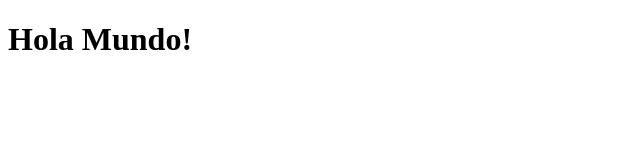
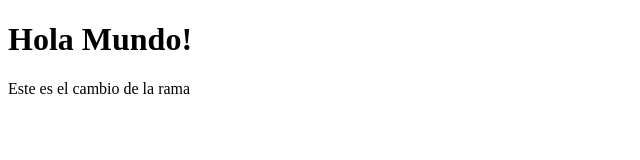
Before and after one commit to PedroOllero/practica0, a plain HTML site: page index.html in a window 1280 px wide. Shown: the whole page, without its empty margins (0-640 px from the left). Drawn offline with Linux system fonts and the light colour scheme.

Commit message:
se añade parrafo

```diff
--- a/index.html
+++ b/index.html
@@ -7,5 +7,6 @@
 </head>
 <body>
     <h1>Hola Mundo!</h1>
+    <p>Este es el cambio de la rama</p>
 </body>
 </html>
```
